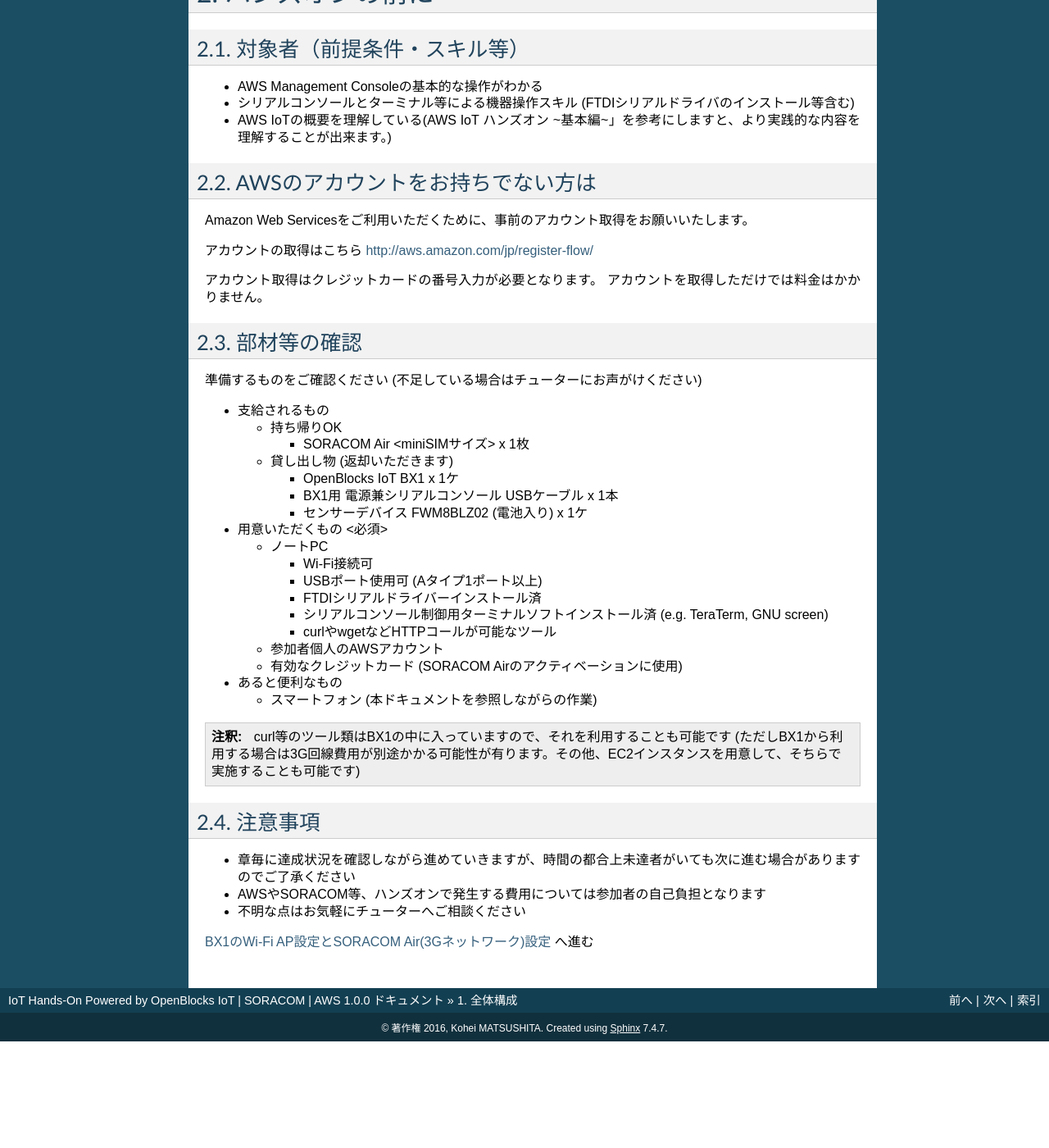
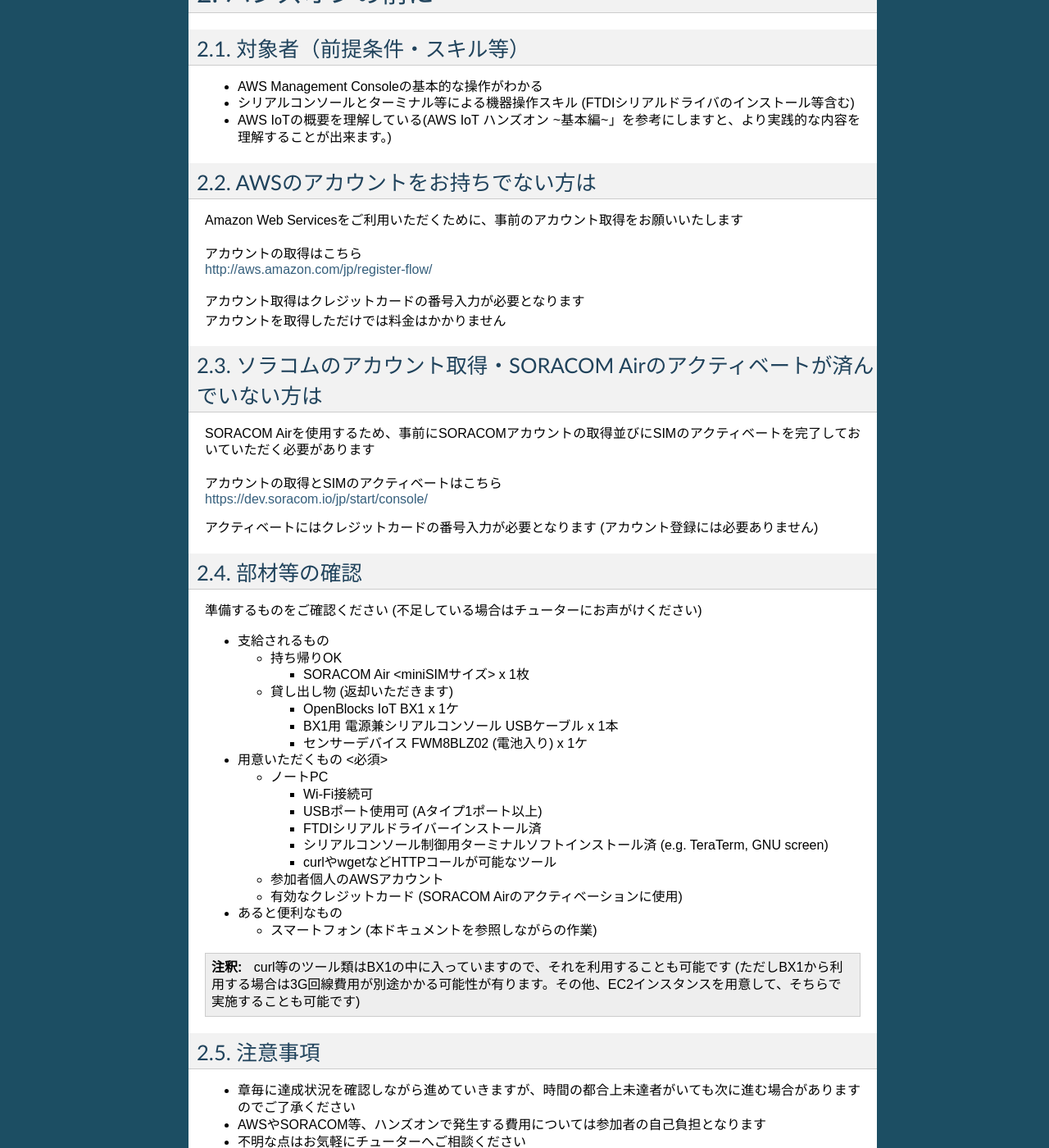
Before and after one commit to ma2shita/iot-hands-on-powered_by_openblocks_soracom_aws, a Sphinx documentation site: the page built from docs/00.rst, in a window 1280 px wide and 1400 px high, scrolled down 1054 px. Shown: the whole window at 82% size. Built offline with Sphinx 7.4.7, drawn with Linux system fonts in a browser that asks for light colours; before the commit the page ends 2324 px from its top, so only the background shows below that; some of the changed text lies outside the part shown.

Commit message:
SORACOM Air activate

```diff
--- a/docs/00.rst
+++ b/docs/00.rst
@@ -29,13 +29,24 @@
 AWSのアカウントをお持ちでない方は
 ---------------------------------
 
-Amazon Web Servicesをご利用いただくために、事前のアカウント取得をお願いいたします。
+Amazon Web Servicesをご利用いただくために、事前のアカウント取得をお願いいたします
 
-アカウントの取得はこちら
-http://aws.amazon.com/jp/register-flow/
+| アカウントの取得はこちら
+| http://aws.amazon.com/jp/register-flow/
 
-アカウント取得はクレジットカードの番号入力が必要となります。
-アカウントを取得しただけでは料金はかかりません。
+| アカウント取得はクレジットカードの番号入力が必要となります
+| アカウントを取得しただけでは料金はかかりません
+
+ソラコムのアカウント取得・SORACOM Airのアクティベートが済んでいない方は
+-----------------------------------------------------------------------
+
+SORACOM Airを使用するため、事前にSORACOMアカウントの取得並びにSIMのアクティベートを完了しておいていただく必要があります
+
+| アカウントの取得とSIMのアクティベートはこちら
+| https://dev.soracom.io/jp/start/console/
+
+アクティベートにはクレジットカードの番号入力が必要となります (アカウント登録には必要ありません)
+
 
 部材等の確認
 ------------
@@ -84,4 +95,8 @@
 * AWSやSORACOM等、ハンズオンで発生する費用については参加者の自己負担となります
 * 不明な点はお気軽にチューターへご相談ください
 
+ソラコムの料金詳細は `SORACOM Airのご利用料金 <https://soracom.jp/services/air/price/>`_ をご覧ください
+
+SORACOM Airには無料分利用枠があり、本ハンズオンでは無料枠内で収まる程度の通信となる見込みですが、その限りではありませんのでご承知ください
+
 :doc:`01` へ進む
```
Also changed, not shown: docs/index.rst (+6 -5 lines).
